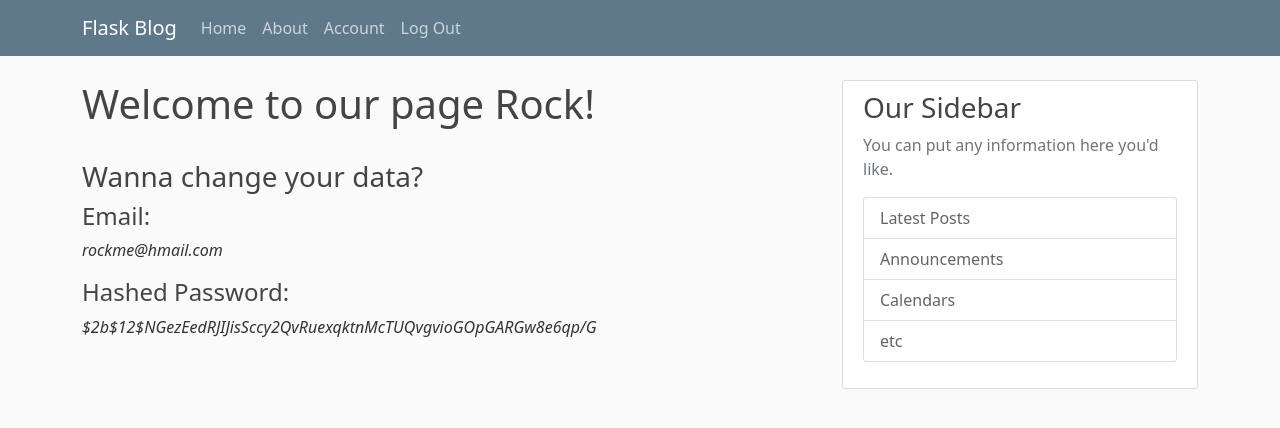
After one commit to DmitryZherebtsov/Discussion-Forum, a Flask app: page /account in a window 1280 px wide. The commit adds this page. Shown: the top 428 px of the page. Run offline with Flask 3, Linux system fonts and the light colour scheme; a user stored in the database is signed in.

Commit message:
account_page

```diff
--- a/flaskstart/__init__.py
+++ b/flaskstart/__init__.py
@@ -10,5 +10,7 @@ app.config['SQLALCHEMY_DATABASE_URI'] = 'sqlite:///site.db'
 db = SQLAlchemy(app)
 bcrypt = Bcrypt(app)
 login_manager = LoginManager(app)
+login_manager.login_view = 'login'
+login_manager.login_message_category = 'info'
 
 from flaskstart import routes
--- a/flaskstart/models.py
+++ b/flaskstart/models.py
@@ -6,7 +6,7 @@ from flask_login import UserMixin
 def load_user(user_id):
     return User.query.get(int(user_id))
 
-#models
+#modele użytkowników a artykułów
 class User(db.Model, UserMixin):
     id = db.Column(db.Integer, primary_key=True)
     username = db.Column(db.String(20), unique=True, nullable=False)
--- a/flaskstart/routes.py
+++ b/flaskstart/routes.py
@@ -1,9 +1,9 @@
 
 from flaskstart.models import User, Post #IMPORTANT TO PUT THIS IMPORT AFTER DEFINING db variable
-from flask import Flask, render_template, url_for, flash, redirect
+from flask import Flask, render_template, request, url_for, flash, redirect
 from flaskstart.forms import RegitrationForm, LoginForm
 from flaskstart import app, db, bcrypt
-from flask_login import login_user, current_user, logout_user
+from flask_login import login_user, current_user, logout_user, login_required
 
 postsByUsers = [
     {
@@ -55,7 +55,9 @@ def login():
         user = User.query.filter_by(email=form.email.data).first() # беру першого юзера по мейлу який він ввів
         if user and bcrypt.check_password_hash(user.password, form.password.data):
             login_user(user, remember=form.remember.data)
-            return redirect(url_for('home'))
+            next_page = request.args.get('next')
+            return redirect(next_page) if next_page else redirect(url_for('home'))
+                                    #  if next_page not none
         else:
             flash('Login Failed, check your email and password!', 'danger')
     return render_template('login.html', title='Login', form=form)
@@ -66,3 +68,13 @@ def login():
 def logout():
     logout_user()
     return redirect(url_for('home'))
+
+
+@app.route("/account")
+@login_required
+def account():
+    return render_template('account.html', title='Account')
+    # if current_user.is_authenticated:
+    #     return render_template('account.html', title='Account')
+    # else:
+    #     return redirect(url_for('login'))
--- a/flaskstart/templates/about.html
+++ b/flaskstart/templates/about.html
@@ -2,5 +2,5 @@
 {% extends "layout.html" %}
 
 {% block content %}
-        <h1>Ти на сторінці Про Нас!</h1>
+        <h1>Strona o Nas!</h1>
 {% endblock content %}
--- /dev/null
+++ b/flaskstart/templates/account.html
@@ -0,0 +1,12 @@
+
+{% extends "layout.html" %}
+
+{% block content %}
+        <h1>Welcome to our page {{ current_user.username }}!</h1>
+        <br>
+        <h3>Wanna change your data?</h3>
+        <h4>Email:</h4>
+        <p><i>{{ current_user.email }}</i></p>
+        <h4>Hashed Password:</h4>
+        <p><i>{{ current_user.password }}</i></p>
+{% endblock content %}
--- a/flaskstart/templates/layout.html
+++ b/flaskstart/templates/layout.html
@@ -13,7 +13,7 @@
         {% if title %}
             <title>Flask - {{title}}</title>
         {% else %}
-            <title>Flask Blog by default</title>
+            <title>Python Flask Blog by default</title>
         {% endif %}
 
     </head>
@@ -35,6 +35,7 @@
                   <!-- Navbar Right Side -->
                   <div class="navbar-nav">
                     {% if current_user.is_authenticated %}
+                    <a class="nav-item nav-link" href="{{ url_for('account') }}">Account</a>
                       <a class="nav-item nav-link" href="{{ url_for('logout') }}">Log Out</a>
                     {% else %}
                       <a class="nav-item nav-link" href="{{ url_for('login') }}">Login</a>
```
Also changed, not shown: flaskstart/static/main.css (line endings or trailing spaces).
